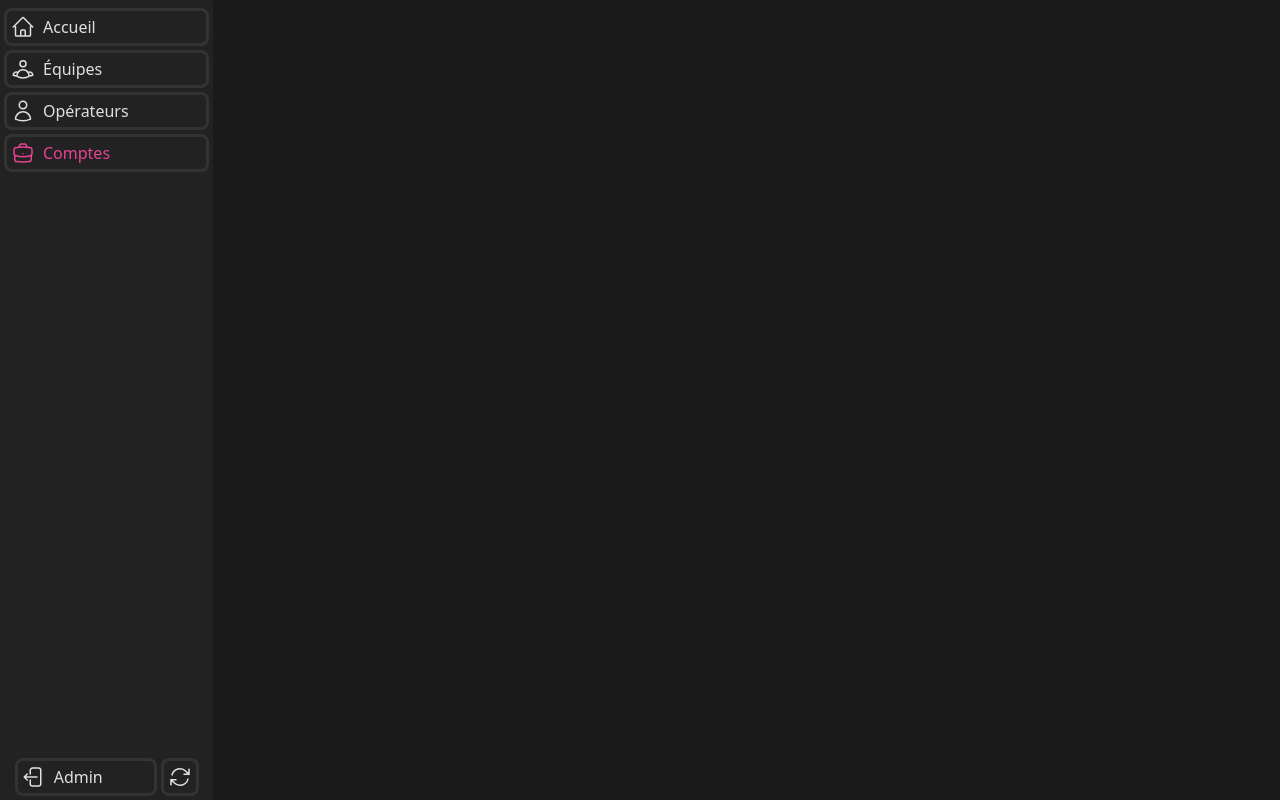
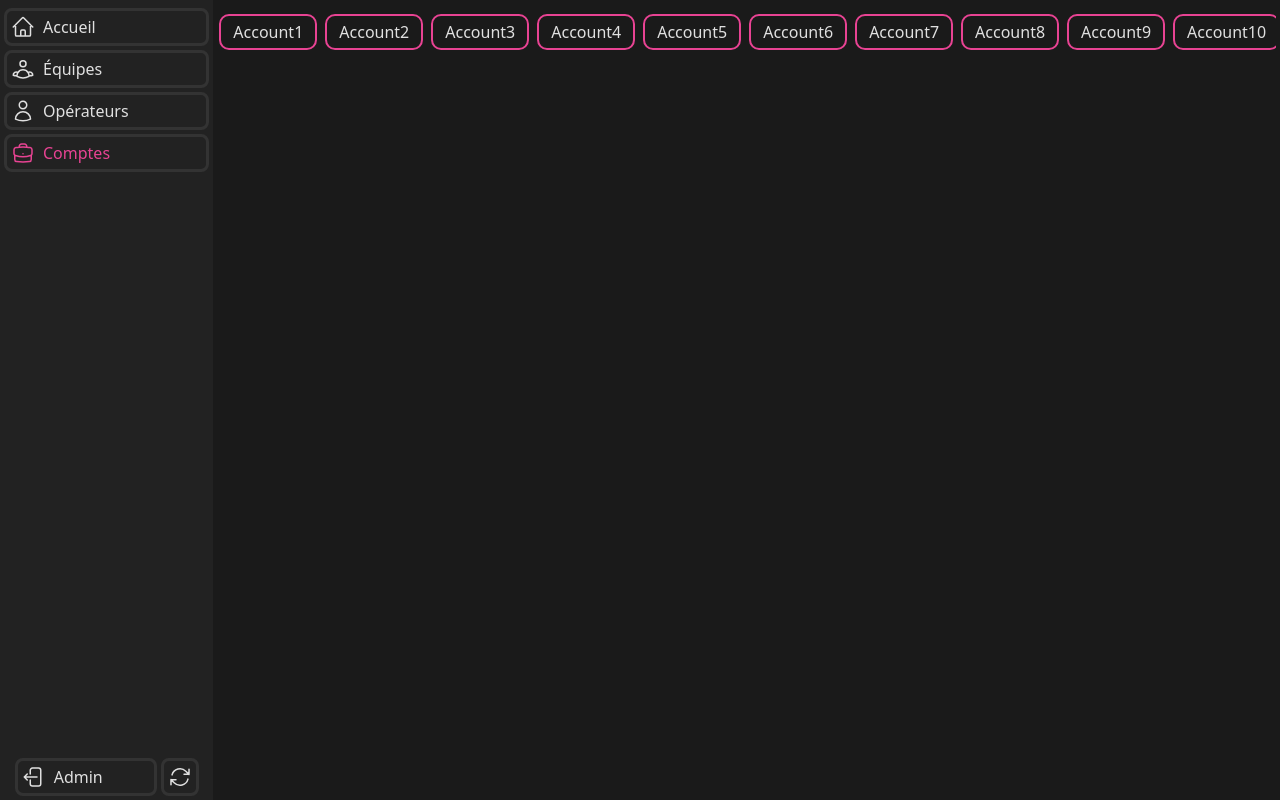
Before and after one commit to wallcreation/OPS-Front, a Vue app: page /admin/accounts in a window 1280 px wide. Built offline with nearby package versions, Linux system fonts and the light colour scheme.

Commit message:
refactor: display account names in AdminAccountView component

```diff
--- a/src/views/AdminAccountView.vue
+++ b/src/views/AdminAccountView.vue
@@ -125,5 +125,11 @@ const accounts = ref([
 ])
 </script>
 <template>
-
+  <main class="flex flex-col h-full">
+    <div class="min-h-[3.5rem] flex items-center gap-3 p-1 mb-1 overflow-x-auto">
+      <div v-for="account in accounts" :key="account.id" class="py-1 px-3 text-nowrap outline-2 outline-[#E84393] rounded-lg">
+        <h1>{{ account.name }}</h1>
+      </div>
+    </div>
+  </main>
 </template>
```
